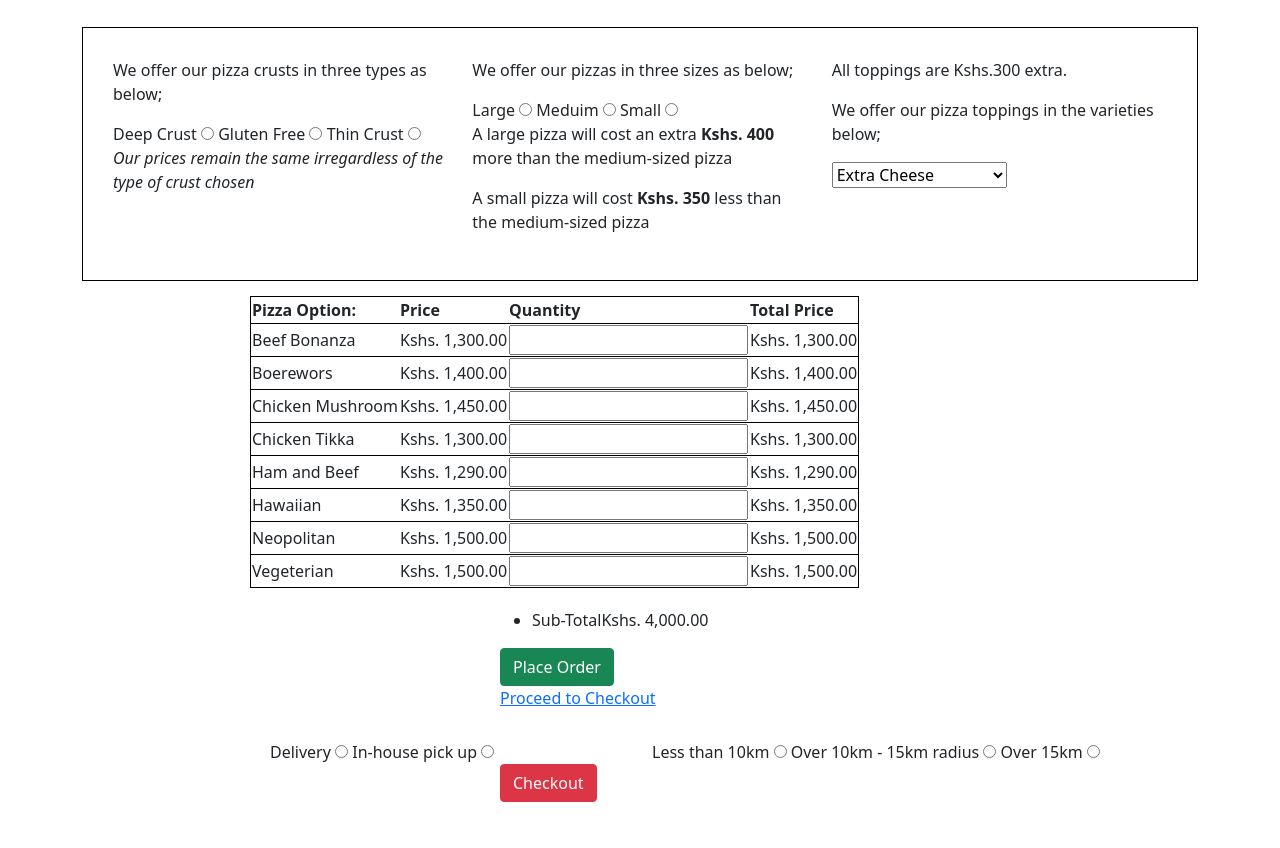
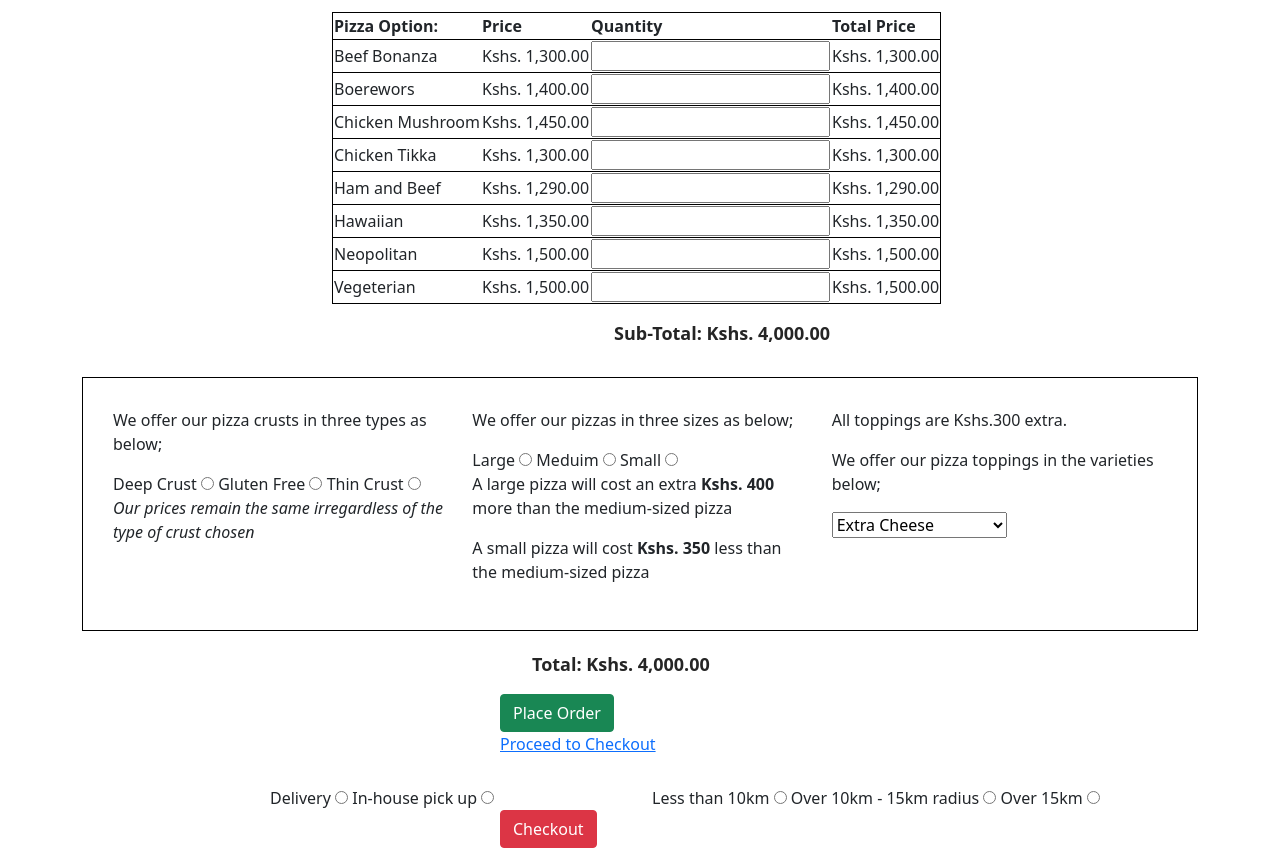
Before and after one commit to Alice-Githui/Zappi-Pizzas, a plain HTML site: page index.html in a window 1280 px wide. Shown: the part 1073-1921 px from the top of the page. Before the commit the page ends 1875 px from the top, so only its background shows below. Drawn offline with nearby package versions, Linux system fonts and the light colour scheme.

Commit message:
Re-position the placement of the table in the HTML code

```diff
--- a/CSS/style.css
+++ b/CSS/style.css
@@ -61,6 +61,33 @@ table{
     padding: 20px;
 }
 
+.getsubtotal ul li{
+    margin-left: 500px;
+    list-style: none;
+    font-size: 18px;
+    font-weight: bold;
+    color: #252525;
+    overflow: hidden;
+}
+
+.getsubtotal ul li span{
+    font-weight: bold;
+
+}
+
+.gettotal ul li{
+    list-style: none;
+    font-size: 18px;
+    font-weight: bold;
+    color: #252525;
+    overflow: hidden;
+}
+
+.gettotal ul li span{
+    font-weight: bold;
+
+}
+
 .p-order{
     margin-left: 500px;
     margin-top: 20px;
--- a/index.html
+++ b/index.html
@@ -101,70 +101,6 @@
             </div>
 
         </div>
-
-        <div id = "pizzachoiceoptions">
-            <div class ="row">
-                <div class="col-md-4">
-                    <div class = "crusts">
-                        <p>We offer our pizza crusts in three types as below;</p>
-                        <form>
-                            <label for= "deepcrust">Deep Crust</label>
-                            <input type ="radio" id="deepcrust" value="deepcrust" name="crust">
-                            <label for= "glutenfreepizza">Gluten Free</label>
-                            <input type ="radio" id="glutenfreepizza" value="glutenfreepizza" name="crust">
-                            <label for= "thincrust">Thin Crust</label>
-                            <input type ="radio" id="thincrust" value="thincrust" name="crust">
-
-                        </form>
-
-                        <div class = "crustsprices">
-                            <p><em>Our prices remain the same irregardless of the type of crust chosen</em></p>
-
-                        </div>
-                    </div>
-
-                </div>
-                <div class ="col-md-4">
-                    <div class = "pizzasize">
-                        <p>We offer our pizzas in three sizes as below;</p>
-                        <form>
-                            <label for= "largepizza">Large</label>
-                            <input type ="radio" id="largepizza" value="largepizza" name="pizza">
-                            <label for= "mediumpizza">Meduim</label>
-                            <input type ="radio" id="mediumpizza" value="mediumpizza" name="pizza">
-                            <label for= "smallpizza">Small</label>
-                            <input type ="radio" id="smallpizza" value="smallpizza" name="pizza">
-                        </form>
-
-                        <div class = "extrapizzaprices">
-                            <p>A large pizza will cost an extra <strong><span class = "largepizzaprice">Kshs. 400</span></strong> more than the medium-sized pizza</p>
-                            <p>A small pizza will cost <strong><span class ="smallpizzaprice">Kshs. 350</span></strong> less than the medium-sized pizza</p>
-                        </div>
-
-                    </div>
-
-                </div>
-                <div class="col-md-4">
-                    <div class="toppings">
-                        <div class ="extratoppingprices">
-                            <p>All toppings are <span>Kshs.300</span> extra.</p>
-                        </div>
-                        <p>We offer our pizza toppings in the varieties below;</p>
-
-                            <select>
-                                <option value = "cheese" id="extracheese">Extra Cheese</option>
-                                <option value = "bacon" id="bacon">Bacon</option>
-                                <option value = "mushrooms" id="mushrooms">Mushrooms</option>
-                                <option value = "sundriedtomatoes" id="sundriedtomatoes">Sun-Dried Tomatoes</option>
-                                <option value = "sausages" id="sausages">Sausages</option>
-                                <option value = "vegancheese" id="vegancheese">Extra Vegan Cheese</option>
-                            </select>
-                        </div>
-                    </div>
-                </div>
-
-            </div>
-        </div>
         <div class ="table">
             <table>
                 <thead>
@@ -245,11 +181,81 @@
 
             </table>
         </div>
+        <div class="getsubtotal">
+            <ul>
+                <li>Sub-Total:<span> Kshs. 4,000.00</span></li>
+            </ul>
+
+        </div>
+
+        <div id = "pizzachoiceoptions">
+            <div class ="row">
+                <div class="col-md-4">
+                    <div class = "crusts">
+                        <p>We offer our pizza crusts in three types as below;</p>
+                        <form>
+                            <label for= "deepcrust">Deep Crust</label>
+                            <input type ="radio" id="deepcrust" value="deepcrust" name="crust">
+                            <label for= "glutenfreepizza">Gluten Free</label>
+                            <input type ="radio" id="glutenfreepizza" value="glutenfreepizza" name="crust">
+                            <label for= "thincrust">Thin Crust</label>
+                            <input type ="radio" id="thincrust" value="thincrust" name="crust">
+
+                        </form>
+
+                        <div class = "crustsprices">
+                            <p><em>Our prices remain the same irregardless of the type of crust chosen</em></p>
+
+                        </div>
+                    </div>
+
+                </div>
+                <div class ="col-md-4">
+                    <div class = "pizzasize">
+                        <p>We offer our pizzas in three sizes as below;</p>
+                        <form>
+                            <label for= "largepizza">Large</label>
+                            <input type ="radio" id="largepizza" value="largepizza" name="pizza">
+                            <label for= "mediumpizza">Meduim</label>
+                            <input type ="radio" id="mediumpizza" value="mediumpizza" name="pizza">
+                            <label for= "smallpizza">Small</label>
+                            <input type ="radio" id="smallpizza" value="smallpizza" name="pizza">
+                        </form>
+
+                        <div class = "extrapizzaprices">
+                            <p>A large pizza will cost an extra <strong><span class = "largepizzaprice">Kshs. 400</span></strong> more than the medium-sized pizza</p>
+                            <p>A small pizza will cost <strong><span class ="smallpizzaprice">Kshs. 350</span></strong> less than the medium-sized pizza</p>
+                        </div>
+
+                    </div>
+
+                </div>
+                <div class="col-md-4">
+                    <div class="toppings">
+                        <div class ="extratoppingprices">
+                            <p>All toppings are <span>Kshs.300</span> extra.</p>
+                        </div>
+                        <p>We offer our pizza toppings in the varieties below;</p>
+
+                            <select>
+                                <option value = "cheese" id="extracheese">Extra Cheese</option>
+                                <option value = "bacon" id="bacon">Bacon</option>
+                                <option value = "mushrooms" id="mushrooms">Mushrooms</option>
+                                <option value = "sundriedtomatoes" id="sundriedtomatoes">Sun-Dried Tomatoes</option>
+                                <option value = "sausages" id="sausages">Sausages</option>
+                                <option value = "vegancheese" id="vegancheese">Extra Vegan Cheese</option>
+                            </select>
+                        </div>
+                    </div>
+                </div>
+
+            </div>
+        </div>
 
         <div class="p-order">
             <div class="gettotal">
                 <ul>
-                    <li>Sub-Total<span>Kshs. 4,000.00</span></li>
+                    <li>Total:<span> Kshs. 4,000.00</span></li>
                 </ul>
 
             </div>
```
